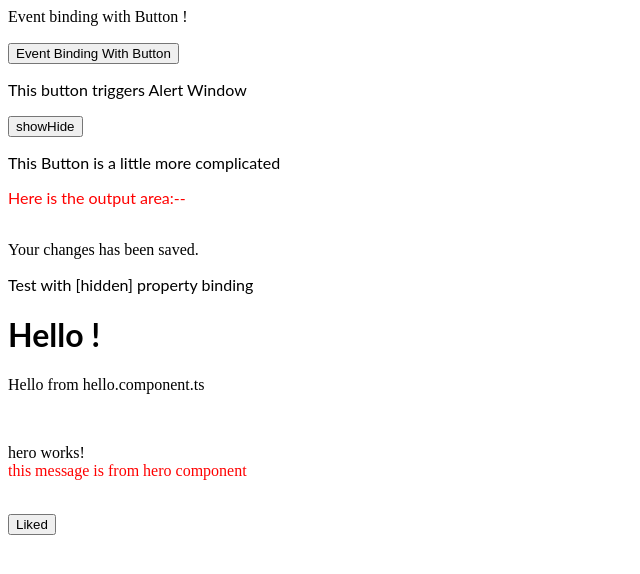
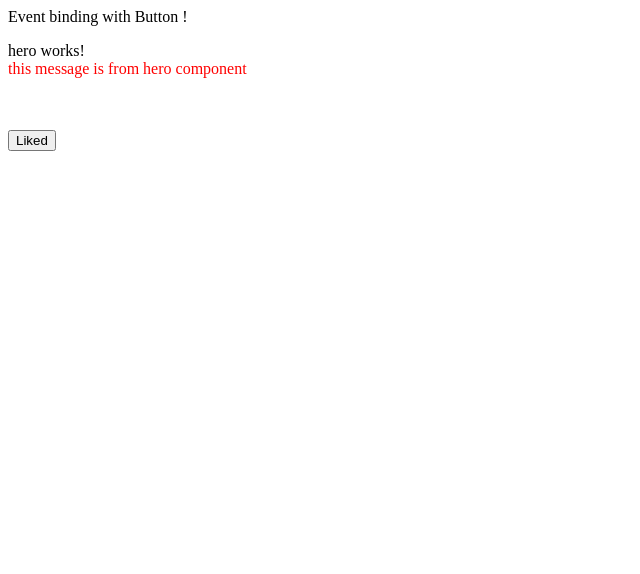
Before and after one commit to edwardgazitonline/angular-nice-project-one, an Angular app: page / in a window 1280 px wide. Shown: the top 574 px of the page, without its empty margins (0-640 px from the left). Built offline with nearby package versions, Linux system fonts and the light colour scheme.

Commit message:
1 file modified

```diff
--- a/src/app/app.component.html
+++ b/src/app/app.component.html
@@ -1,22 +1,5 @@
 <a>Event binding with Button ! </a>
-<p><button (click)="onShow()">Event Binding With Button</button></p>
-<p>This button triggers Alert Window</p>
-<p><button (click)="showHide()">showHide</button></p>
-<p>This Button is a little more complicated</p>
 
-<p><font color="red">Here is the output area:--</font></p>
-<br>
-<!--
-
-    <div *ngIf="showHide()" >
-    <strong>List Saved!</strong> Your changes has been saved.
-  </div>
--->
-<div *ngIf="showHide()">Your changes has been saved.</div>
-<p *ngIf="showHide()">This is visible</p>
-<p [hidden]="!showHide()">Test with [hidden] property binding</p>
-<img src="https://dbkh.s3.us-west-2.amazonaws.com/wp-content/uploads/2022/11/21124713/Frontline-in-the-Kherson-region-11.22-800x445.jpg" width="100" height="100" [hidden]="!showHide()">
-<hello></hello>
+<app-hero></app-hero>
 <br/>
-<app-hero></app-hero>
 <button (click)="onLike()">Liked</button>
```
